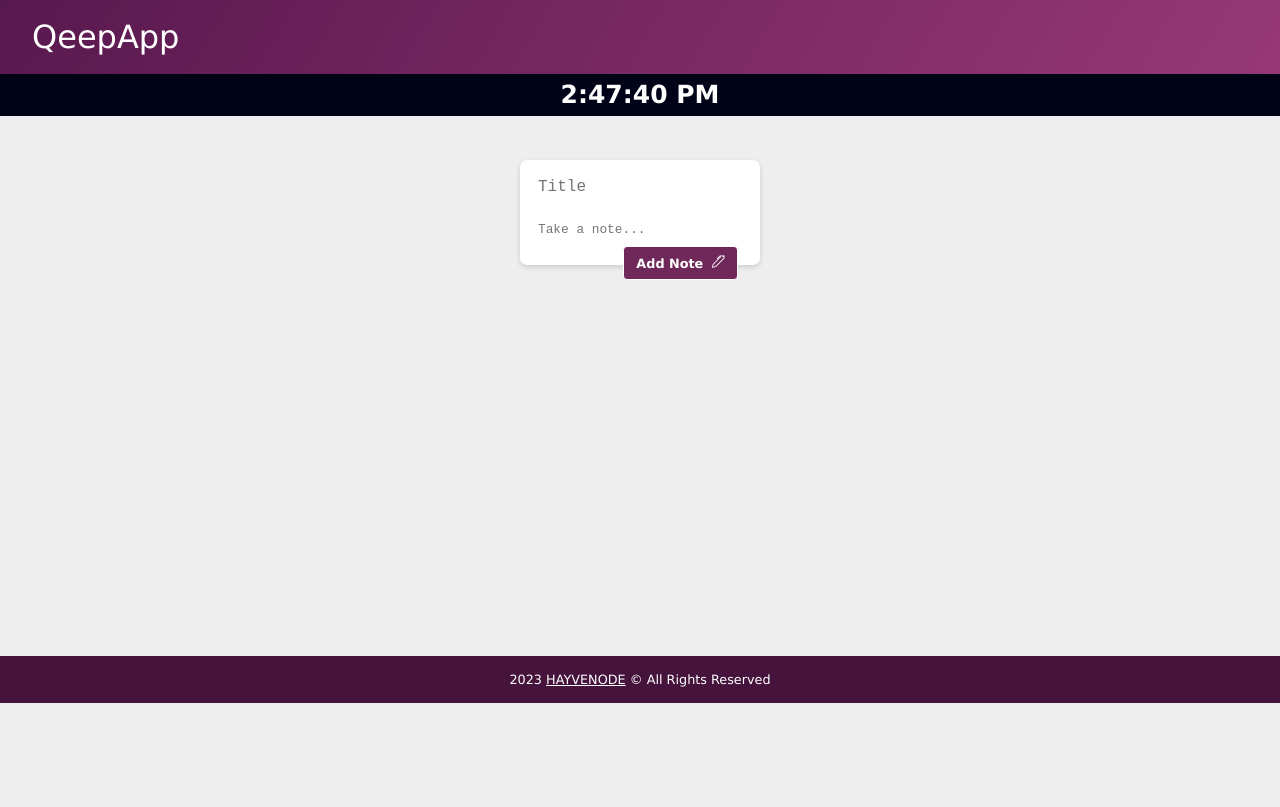
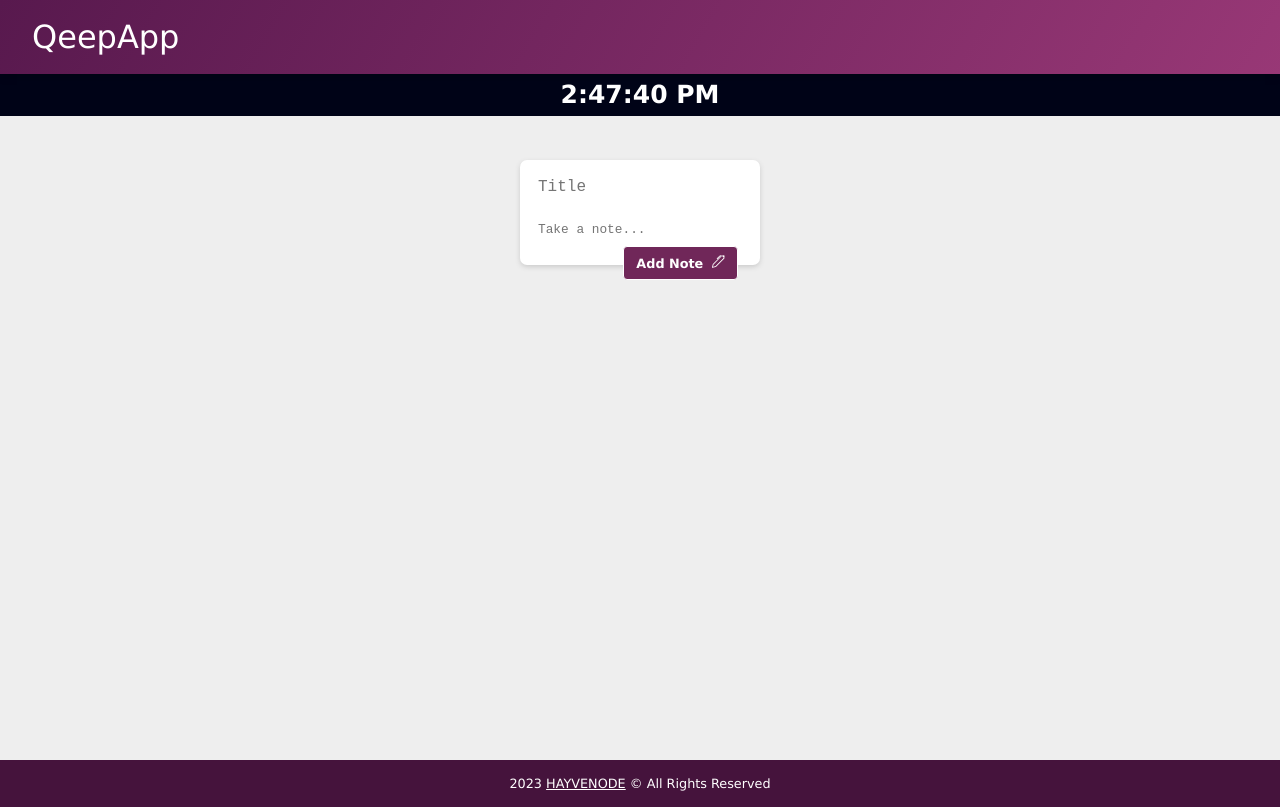
Before and after one commit to HAYVENO/Qeepp-App, a React (Create React App) app: page / in a window 1280 px wide. Built offline with nearby package versions, Linux system fonts and the light colour scheme.

Commit message:
tweak mobile responsiveness  :rocket:

```diff
--- a/public/styles.css
+++ b/public/styles.css
@@ -174,7 +174,7 @@ footer p {
 
 .page-container {
 	position: relative;
-	min-height: 87vh;
+	min-height: 100vh;
 }
 
 .content-wrap {
@@ -182,3 +182,11 @@ footer p {
 	padding-bottom: 2.5rem;
 	width: 100%;
 }
+
+/* media queries */
+
+@media (max-width: 767px) {
+	.page-container {
+		min-height: 87vh;
+	}
+}
```
